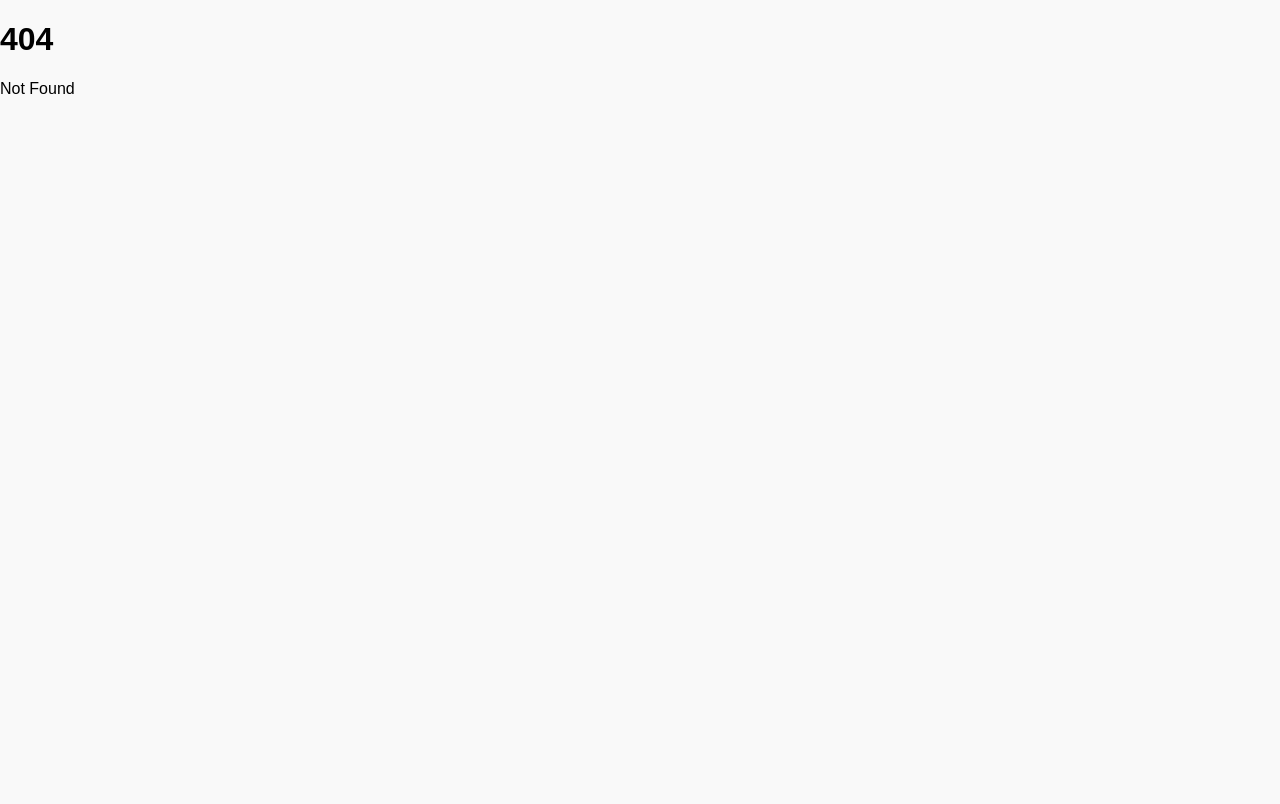
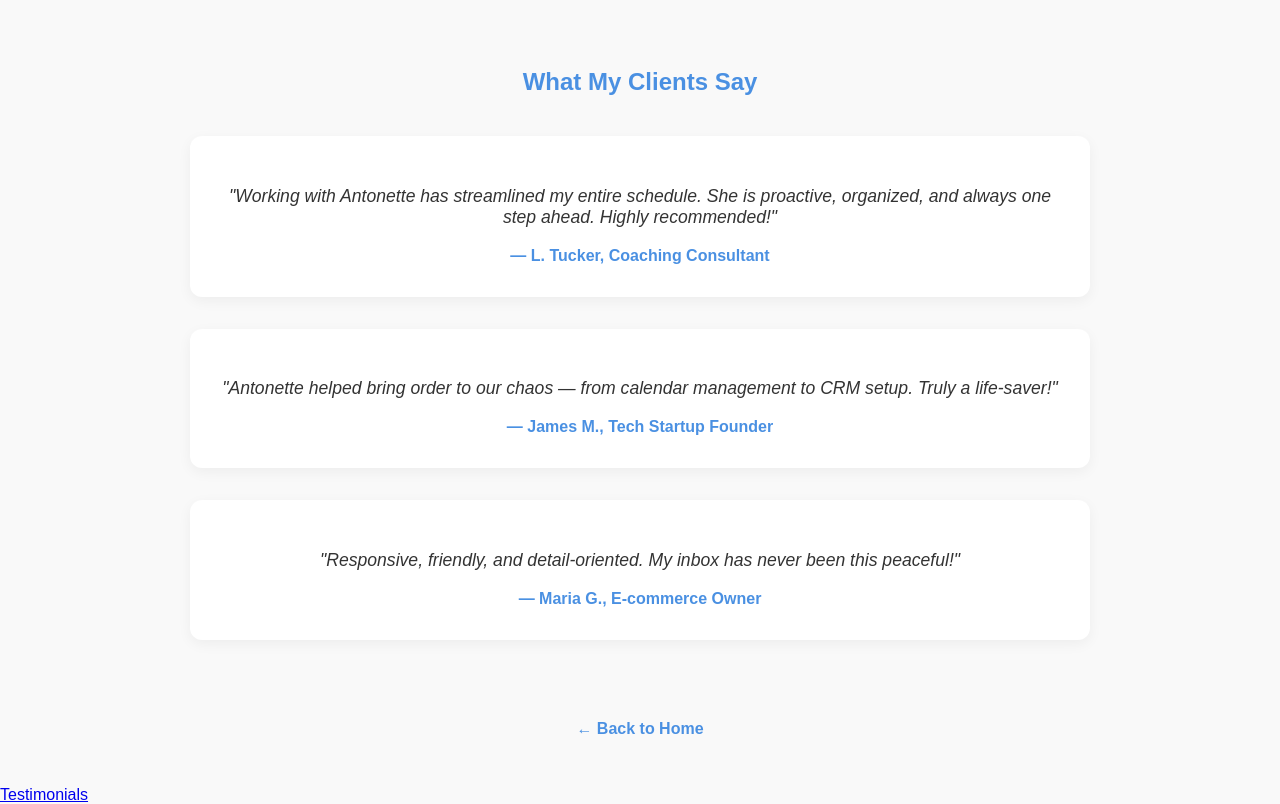
Before and after one commit to alex-tech01/antonette-virtual-hub, a SvelteKit app: page /testimonials in a window 1280 px wide. Before the commit this address had no page. Built offline with nearby package versions, Linux system fonts and the light colour scheme.

Commit message:
Add testimonials page and update layout and homepage

```diff
--- a/src/routes/+layout.svelte
+++ b/src/routes/+layout.svelte
@@ -3,3 +3,4 @@
 </script>
 
 <slot />
+<a href="/testimonials">Testimonials</a>
--- a/src/routes/+page.svelte
+++ b/src/routes/+page.svelte
@@ -26,10 +26,9 @@
     <h1>Antonette Virtual Hub</h1>
     <p>Your trusted partner in professional virtual assistant services.</p>
     <nav>
-        <a href="/">Home</a>
-        <a href="/portfolio">Portfolio</a>
-        <a href="#about">About</a>
+        <a href="#about">About Me</a>
         <a href="#services">Services</a>
+        <a href="/testimonials">Testimonials</a>
         <a href="#contact">Contact</a>
     </nav>
 </header>
--- /dev/null
+++ b/src/routes/testimonials/+page.svelte
@@ -0,0 +1,81 @@
+<script>
+    import { fade } from "svelte/transition";
+
+    const testimonials = [
+        {
+            name: "L. Tucker, Coaching Consultant",
+            text: "Working with Antonette has streamlined my entire schedule. She is proactive, organized, and always one step ahead. Highly recommended!",
+        },
+        {
+            name: "James M., Tech Startup Founder",
+            text: "Antonette helped bring order to our chaos — from calendar management to CRM setup. Truly a life-saver!",
+        },
+        {
+            name: "Maria G., E-commerce Owner",
+            text: "Responsive, friendly, and detail-oriented. My inbox has never been this peaceful!",
+        },
+    ];
+</script>
+
+<section in:fade>
+    <h1>What My Clients Say</h1>
+    {#each testimonials as t (t.name)}
+        <div class="testimonial">
+            <p>"{t.text}"</p>
+            <div class="name">— {t.name}</div>
+        </div>
+    {/each}
+
+    <a href="/" class="back-link">← Back to Home</a>
+</section>
+
+<style>
+    section {
+        padding: 3rem 2rem;
+        max-width: 900px;
+        margin: 0 auto;
+        text-align: center;
+    }
+
+    h1 {
+        color: #4a90e2;
+        margin-bottom: 2.5rem;
+    }
+
+    .testimonial {
+        background: #ffffff;
+        border-radius: 12px;
+        padding: 2rem;
+        margin-bottom: 2rem;
+        box-shadow: 0 4px 14px rgba(0, 0, 0, 0.05);
+        transition: transform 0.3s ease;
+    }
+
+    .testimonial:hover {
+        transform: scale(1.02);
+    }
+
+    .testimonial p {
+        font-size: 1.1rem;
+        font-style: italic;
+        color: #333;
+        margin-bottom: 1.2rem;
+    }
+
+    .testimonial .name {
+        font-weight: bold;
+        color: #4a90e2;
+    }
+
+    .back-link {
+        display: inline-block;
+        margin-top: 3rem;
+        font-weight: bold;
+        color: #4a90e2;
+        text-decoration: none;
+    }
+
+    .back-link:hover {
+        text-decoration: underline;
+    }
+</style>
```
